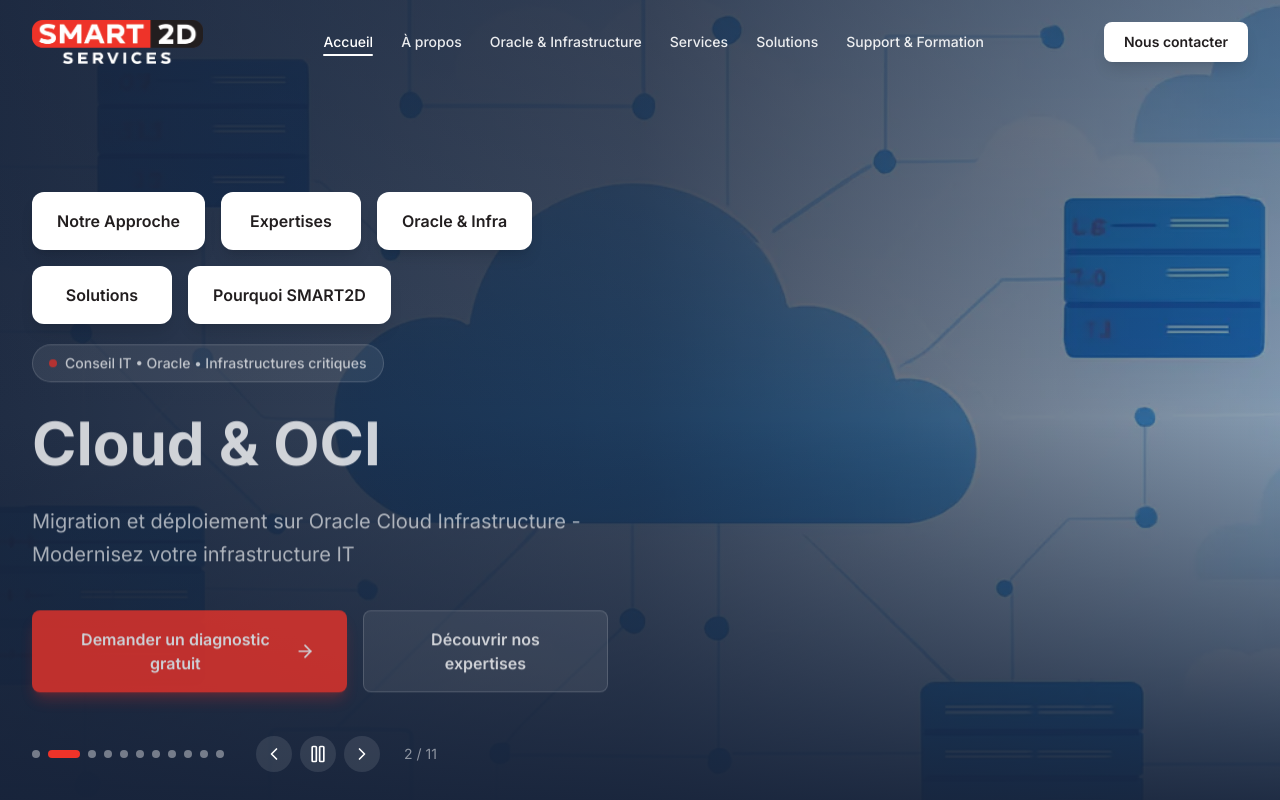
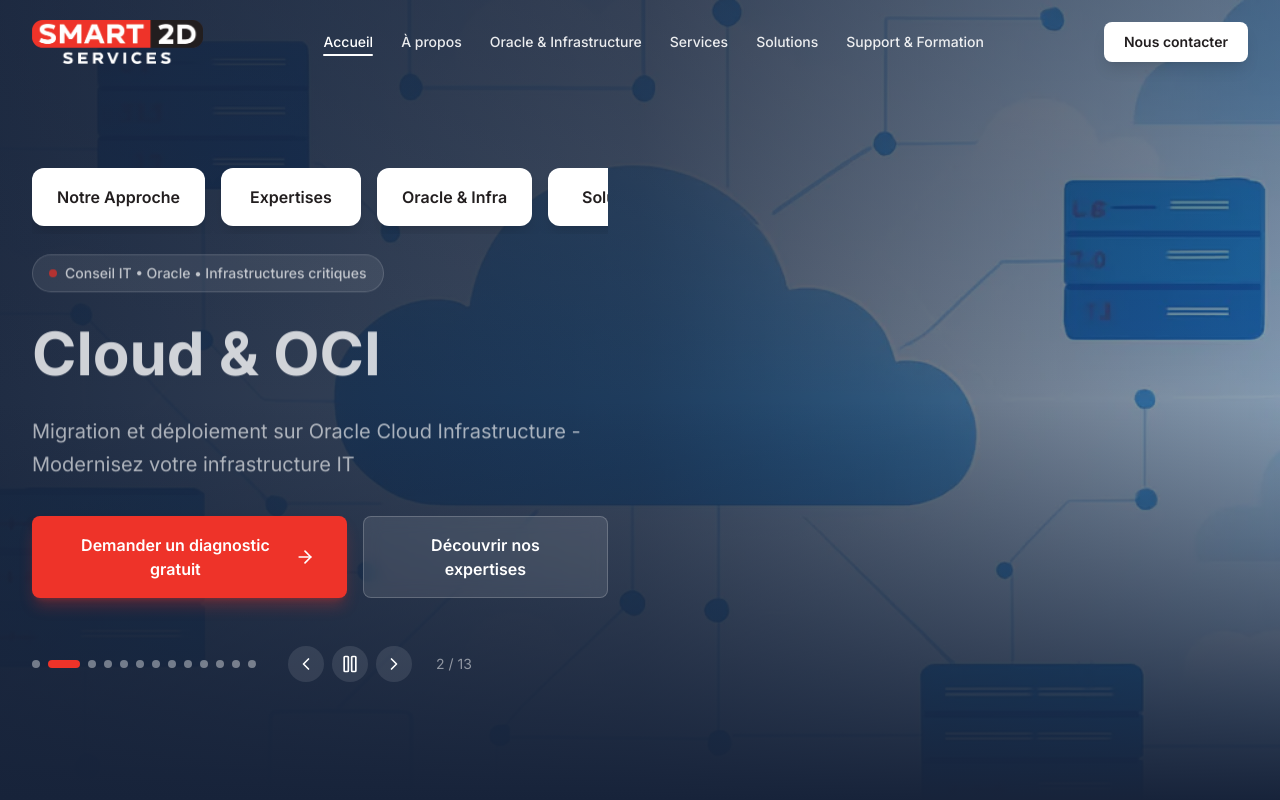
Before and after one commit to Profzen/smart2d, a Next.js app: page / in a window 1280 px wide. Shown: the top 800 px of the page. Built offline with nearby package versions, Linux system fonts and the light colour scheme.

Commit message:
feat(ui): refactor hero anchors, fix hero buttons and add oscar/smart-transfert slides

```diff
--- a/components/sections/hero.tsx
+++ b/components/sections/hero.tsx
@@ -86,6 +86,18 @@ const slides = [
     image: "/images/hero/formation.webp",
     title: "NOS PARTENAIRES",
     subtitle: "Banques, Télécoms, Institutions publiques & privées, Entreprises technologiques et financières",
+  },
+  {
+    id: 12,
+    image: "/images/oscar/oscar-dashboard.png",
+    title: "OSCAR",
+    subtitle: "Plateforme d'observabilité, supervision et automatisation IT augmentée par l'IA",
+  },
+  {
+    id: 13,
+    image: "/images/smart-transfert/smart-transfert-dashboard.png",
+    title: "Smart Transfert",
+    subtitle: "Plateforme de centralisation pour agences de transfert d'argent",
   },
 ]
 
@@ -225,8 +237,10 @@ export function HeroSection() {
                 <p className="mt-6 text-xl text-white/80 leading-relaxed max-w-xl">
                   {slides[currentSlide].subtitle}
                 </p>
+              </motion.div>
+            </AnimatePresence>
 
-                {/* CTA Buttons */}
+            {/* CTA Buttons - Fixes (en dehors du carrousel pour ne pas défiler) */}
             <div className="mt-10 flex flex-col sm:flex-row gap-4">
               <Link
                 href="/contact"
@@ -242,8 +256,6 @@ export function HeroSection() {
                 <span className="whitespace-normal">Découvrir nos expertises</span>
               </Link>
             </div>
-              </motion.div>
-            </AnimatePresence>
 
             {/* Carousel Controls */}
             <div className="mt-12 flex flex-wrap items-center gap-4">
--- a/components/ui/hero-anchors.tsx
+++ b/components/ui/hero-anchors.tsx
@@ -1,6 +1,6 @@
 "use client"
 
-import { useEffect, useState } from "react"
+import { useEffect, useState, useRef } from "react"
 
 export interface Anchor {
   id: string
@@ -13,6 +13,25 @@ interface HeroAnchorsProps {
 
 export function HeroAnchors({ anchors }: HeroAnchorsProps) {
   const [activeId, setActiveId] = useState<string>("")
+  const scrollContainerRef = useRef<HTMLDivElement>(null)
+
+  useEffect(() => {
+    // Autoscroll for mobile
+    const interval = setInterval(() => {
+      if (scrollContainerRef.current) {
+        const { scrollLeft, scrollWidth, clientWidth } = scrollContainerRef.current
+        // Si on est à la fin, on revient au début
+        if (Math.ceil(scrollLeft + clientWidth) >= scrollWidth - 10) {
+          scrollContainerRef.current.scrollTo({ left: 0, behavior: 'smooth' })
+        } else {
+          // Sinon on scrolle vers la droite
+          scrollContainerRef.current.scrollBy({ left: 160, behavior: 'smooth' })
+        }
+      }
+    }, 2000)
+
+    return () => clearInterval(interval)
+  }, [])
 
   useEffect(() => {
     const handleScroll = () => {
@@ -62,15 +81,19 @@ export function HeroAnchors({ anchors }: HeroAnchorsProps) {
   if (!anchors || anchors.length === 0) return null
 
   return (
-    <div className="w-full pt-8 pb-4 relative z-20">
-      <div className="flex flex-wrap gap-4 items-center justify-start sm:justify-center lg:justify-start">
+    <div className="w-full pt-2 pb-4 relative z-20">
+      <div
+        ref={scrollContainerRef}
+        className="flex flex-nowrap gap-4 items-center justify-start overflow-x-auto no-scrollbar pb-2"
+        style={{ scrollbarWidth: 'none', msOverflowStyle: 'none' }}
+      >
         {anchors.map((anchor) => (
           <a
             key={anchor.id}
             href={`#${anchor.id}`}
             onClick={(e) => scrollTo(anchor.id, e)}
             className={`
-              relative px-4 py-3 sm:px-6 sm:py-4 bg-white shadow-lg border rounded-xl transition-all duration-300 hover:-translate-y-1 hover:shadow-xl group min-w-[120px] sm:min-w-[140px] flex-1 sm:flex-none text-center
+              relative px-4 py-3 sm:px-6 sm:py-4 bg-white shadow-lg border rounded-xl transition-all duration-300 hover:-translate-y-1 hover:shadow-xl group min-w-[140px] flex-none text-center
               ${activeId === anchor.id
                 ? "border-[#EE3329]/30 ring-1 ring-[#EE3329] shadow-md shadow-[#EE3329]/10"
                 : "border-white/10"}
```
Lines whose indentation alone changed are shown as unchanged.
